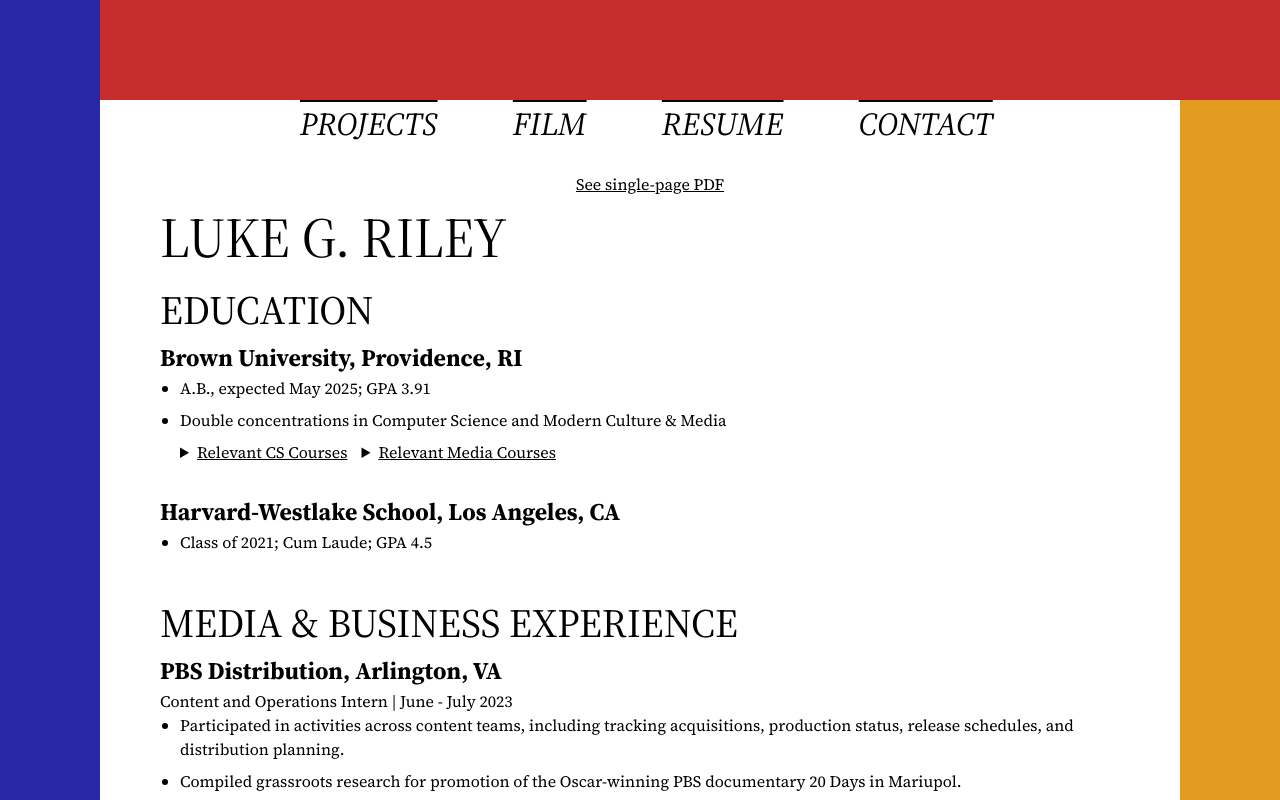
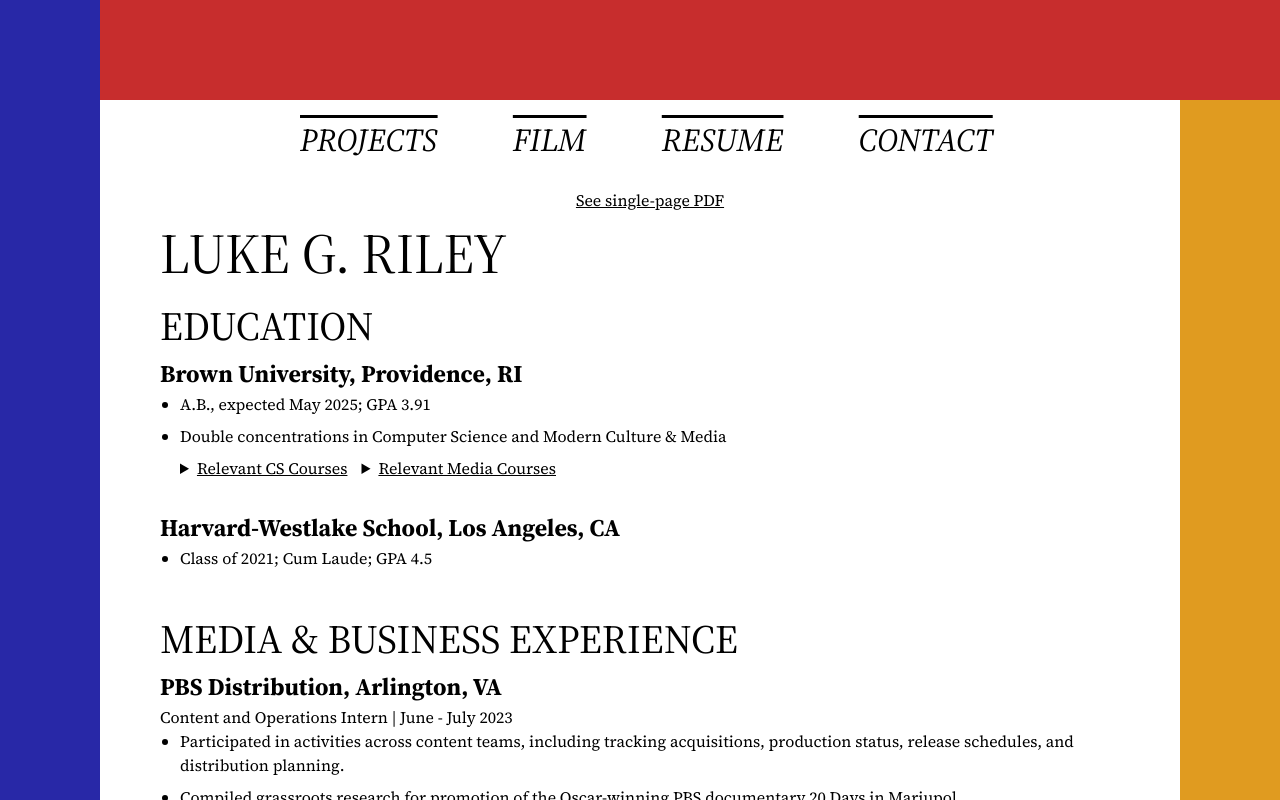
Before and after one commit to lukegriley/Portfolio, a Next.js app: page /cv in a window 1280 px wide. Shown: the top 800 px of the page. Built offline with nearby package versions, Linux system fonts and the light colour scheme.

Commit message:
cv bars desktop

```diff
--- a/styles/bars.css
+++ b/styles/bars.css
@@ -8,6 +8,7 @@
     max-width:100px;
     z-index: 4;
     bottom: 0;
+    left:0%;
     animation: draw-blue .7s ease-out forwards;
   }
   .red {
--- a/styles/cv.css
+++ b/styles/cv.css
@@ -40,6 +40,7 @@
 .inside {
     position:absolute;
     top:10vh;
+    margin-top:2vh;
     left:10vw;
     padding:20px;
     display:flex;
```
